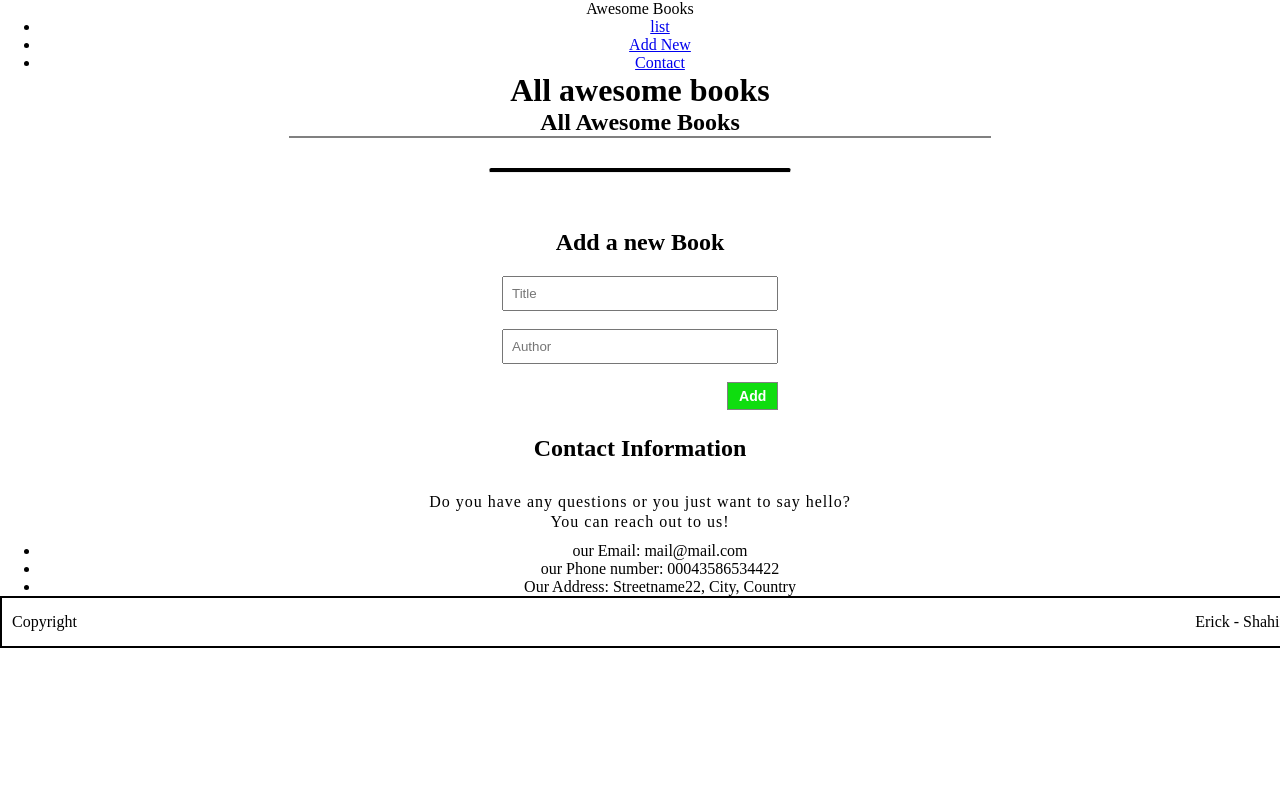
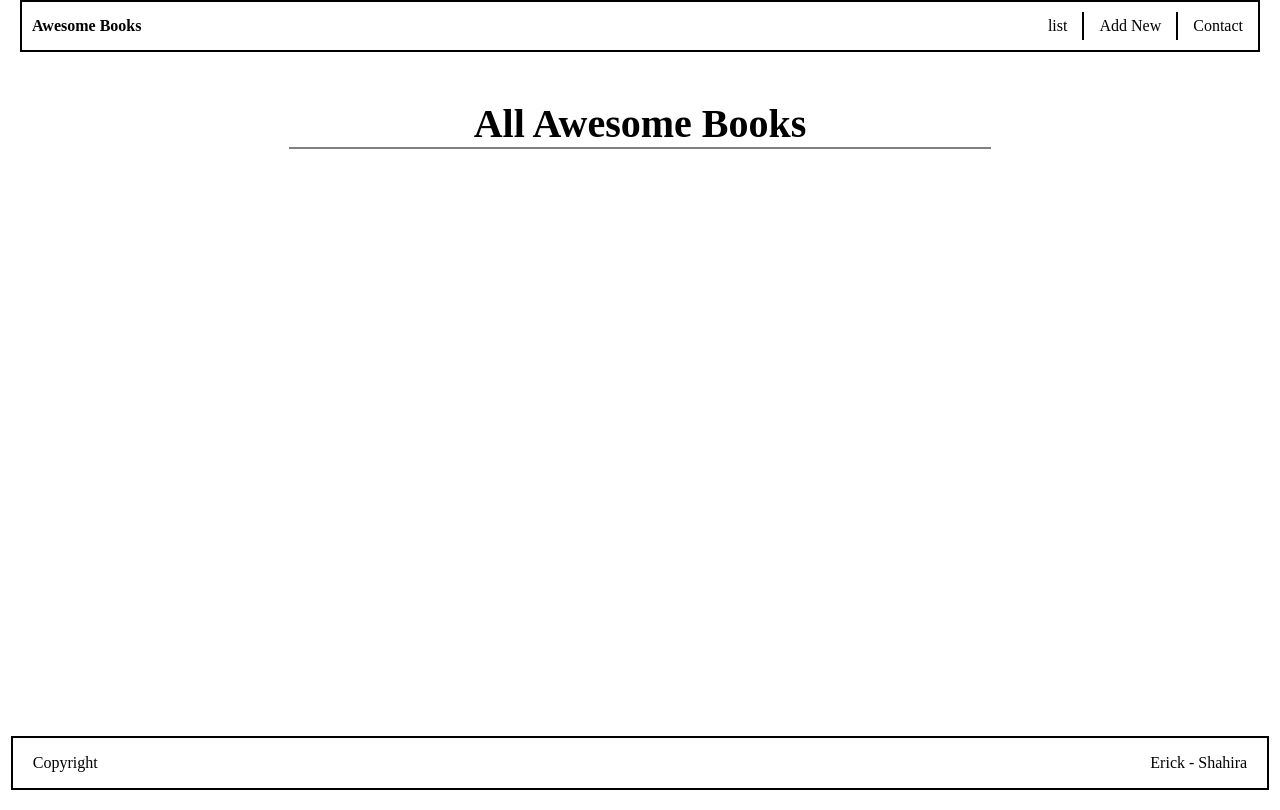
Before and after one commit to shahira-sadat/Awesome-books, a website: page index.html in a window 1280 px wide. Drawn offline with Linux system fonts and the light colour scheme.

Commit message:
Add styles to the container, nav bar and layout of the page

```diff
--- a/index.html
+++ b/index.html
@@ -29,14 +29,12 @@
             </ul>
           </div>
         </nav>
-        <h1>All awesome books</h1>
       </header>
       <main>
         <span class="time-now"></span>
         <section class="books-container">
           <h1 class="h1 home">All Awesome Books</h1>
           <div class="books"></div>
-          <hr class="bottom-border" />
         </section>
         <section class="form">
           <h2>Add a new Book</h2>
@@ -70,7 +68,7 @@
         </section>
       </main>
       <footer class="copyright">
-         <p class="copyright-text">Copyright</p>
+        <p class="copyright-text">Copyright</p>
         <p class="copyrifht-links">Erick - Shahira</p>
       </footer>
     </div>
--- a/style.css
+++ b/style.css
@@ -3,15 +3,84 @@
 }
 
 .container {
+  /* text-align: center; */
+  padding: 20px;
+  padding: 0 20px 10px 20px;
+  min-height: 100vh;
+  position: relative;
+}
+
+.container h1 {
   text-align: center;
-  /* padding: 20px; */
+}
+.main-nav {
+  display: flex;
+  justify-content: space-between;
+  align-items: center;
+  border: 2px solid black;
+  padding: 10px 0 10px 10px;
+  margin-bottom: 50px;
+}
+
+.logo {
+  font-size: 16px;
+  font-weight: 600;
+}
+
+.nav-list {
+  list-style: none;
+  display: flex;
+}
+
+.nav-item {
+  padding: 5px 15px;
+  border-right: 2px solid black;
+}
+
+.nav-item:last-child {
+  border-right: none;
+}
+
+.nav-link:link,
+.nav-link:visited {
+  text-decoration: none;
+  color: black;
+}
+
+.active {
+  border-bottom: 2px solid rgb(27, 27, 189);
+}
+
+header {
+  margin-bottom: 20px;
+  height: 10vh;
+  text-align: center;
+}
+
+.h1 {
+  font-size: 40px;
+}
+
+.main {
+  text-align: center;
+
+  min-height: 330px;
+  height: 75vh;
+  position: relative;
+}
+
+.time-now {
+  position: relative;
+
+  left: 82vw;
 }
 
 .books {
-  margin: 0 auto;
+  text-align: center;
+  margin: 0 auto 20px;
   max-width: 700px;
   border: 1px grey solid;
-  margin-bottom: 20px;
+  transition: transform 1s ease-out, opacity 0.2s ease-out;
 }
 
 .book {
@@ -46,20 +115,22 @@
   width: 300px;
   border-top: 4px solid black;
   border-radius: 10px;
-  margin: 30px auto 30px auto;
+  margin: 30px auto;
 }
 
 .form {
+  text-align: center;
   width: 40%;
   margin: 0 auto;
   padding: 2%;
+  display: none;
 }
 
 h2 {
-  margin: 0 auto 20px auto;
+  margin: 0 auto 20px;
 }
 
-input[type="text"] {
+input[type='text'] {
   width: 50%;
   padding: 8px;
 }
@@ -82,33 +153,44 @@ input[type="text"] {
   border: 1px solid gray;
 }
 
-.contact{
-    /* display: none; */
+.contact {
+  display: none;
   flex-direction: column;
   align-items: center;
 }
 
-.contact .h1{
+.contact .h1 {
   margin-bottom: 30px;
 }
 
 .contact .contact-text {
   letter-spacing: 1px;
   line-height: 20px;
-    margin-bottom: 10px;
-
+  margin-bottom: 20px;
+  text-align: start;
 }
 
-.contact .contact-items{
+.contact .contact-items {
   margin-bottom: 5px;
+  text-align: start;
 }
 
-.copyright{
+.copyright {
+  margin: auto;
+  border: 2px solid black;
   display: flex;
+  flex-direction: row;
   justify-content: space-between;
-    margin: 0 auto 0 auto;
-    border: 2px solid black;
-    padding: 15px 0 15px 10px;
-    width: 100%;
+  align-items: center;
+  width: 98%;
+  position: fixed;
+  bottom: 10px;
+  left: 0;
+  right: 0;
+  height: 50px;
+}
 
+.copyright-text,
+.copyrifht-links {
+  padding: 5px 20px 5px 20px;
 }
```
Lines whose indentation alone changed are shown as unchanged.
